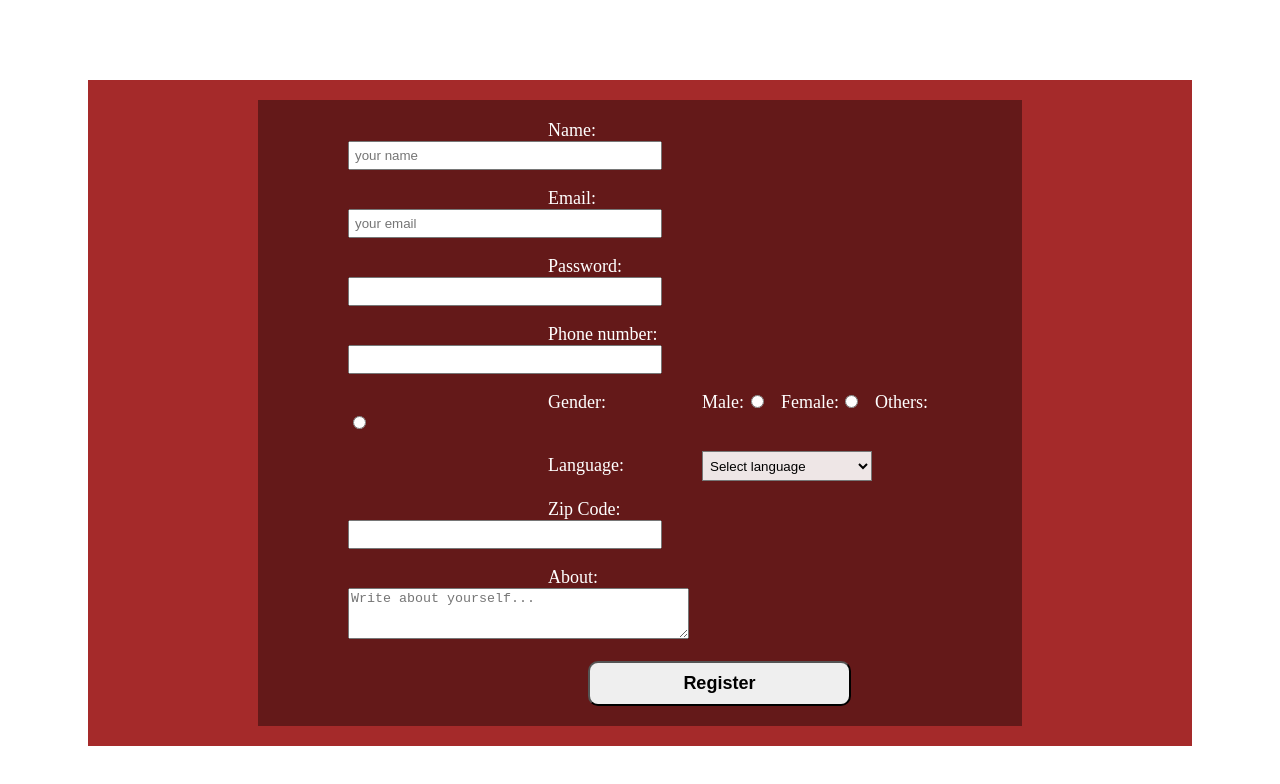
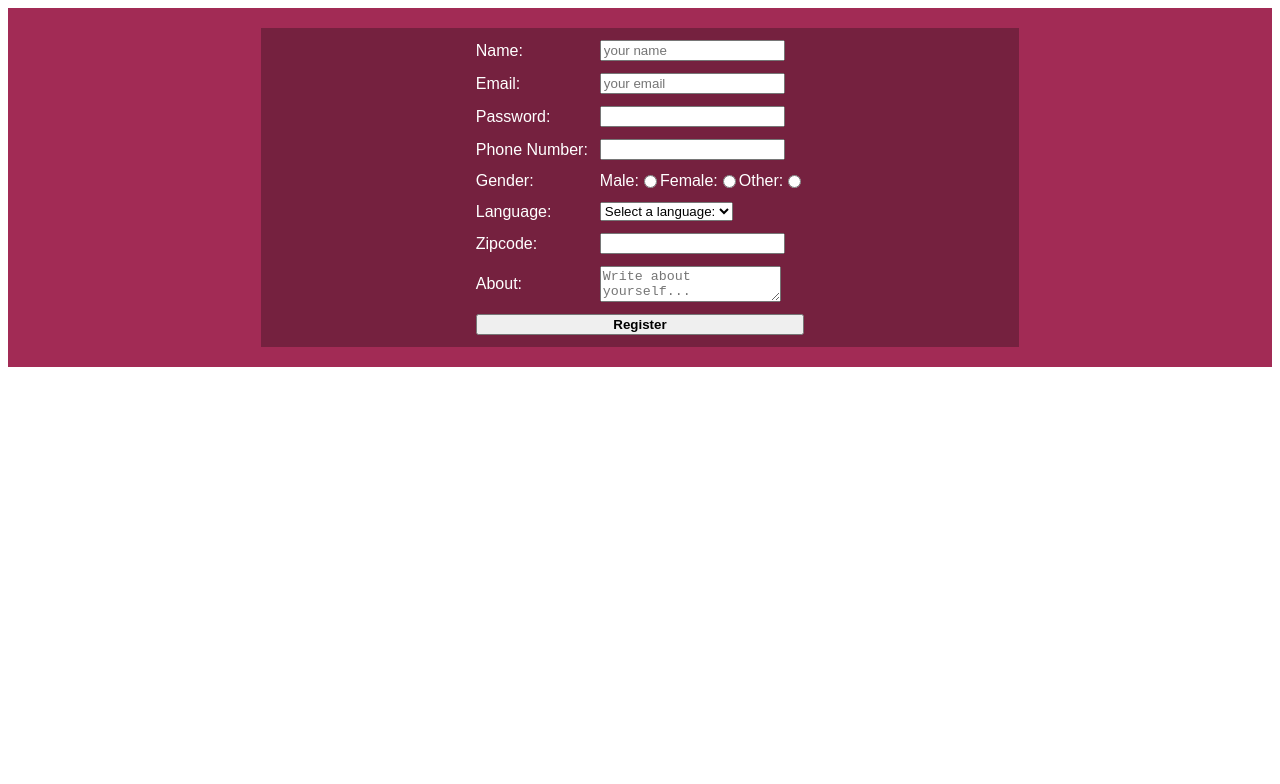
Before and after one commit to 1Akshara/mernfullstack, a plain HTML site: page task12.html in a window 1280 px wide. Drawn offline with Linux system fonts and the light colour scheme.

Commit message:
Update task12.html

```diff
--- a/task12.html
+++ b/task12.html
@@ -1,83 +1,126 @@
 <!DOCTYPE html>
 <html lang="en">
   <head>
-    <meta charset="UTF-8">
-    <meta name="viewport" content="width=device-width, initial-scale=1.0">
-    <title>CSS task-7</title>
+    <meta charset="UTF-8" />
+    <meta name="viewport" content="width=device-width, initial-scale=1.0" />
+    <title>CSS-7</title>
     <style>
-        .out{
-
-            background-color: brown;
-            margin: 80px 80px 80px 80px;
-            padding: 10px 90px 10px 90px;
+        .b{
+            background-color: #A22B55;
+            padding: 20px 20%;
         }
-        form{
-            margin: 10px 80px 10px 80px;
-            background-color: rgb(100, 25, 25);
-            padding:  20px 90px 20px 90px;
-
+      form {
+        margin: 0 auto;
+        display: inline-block;
       }
-        input[type=submit]{
-                margin-left:240px ;
-                border-radius: 10px;
-                padding: 10px;
-                font-weight: bolder;
-                width: 45%;
+      #r{
+        float: right;
       }
-        input[type=text],input[type=password],input[type=tel],input[type=email],input[type=number]{
-            width: 300px;
+      label,input,select,textarea{
+        float: left;
+      }
+      .c,table{
+        background-color: #75213F;
+        margin:0 auto;
+        text-align:center;
+      }
+      table,tr,td{
         padding: 5px;
+        color: white;
+        font-family: Arial, Helvetica, sans-serif;
       }
-        label{
-            margin-left: 200px;
-            color: white;
-            display: inline-block;
-            width: 150px;
-            font-size: large;
-            font-family: 'Times New Roman', Times, serif;
-
-        }
-        select{
-            background-color: rgba(255, 255, 255, 0.89);
-            height: 30px;
-            padding: 3px;
-            width: 170px;
+      .a{
+        width: 100%;
+        font-weight: bold;
       }
     </style>
   </head>
   <body>
-    <div class="out">
-    <form action="submitpage.html">
+    <div>
+      <div class="b">
+        <div class="c">
+          <table>
+            <form>
+              <tr>
+                <td>
                   <label for="name">Name:</label>
-        <input type="text" placeholder="your name"><br><br>
+                </td><td>
+                  <input type="text" id="name" placeholder="your name"/>
+                </td>
+              </tr>
+              <tr>
+                <td>
                   <label for="email">Email:</label>
-        <input type="email" placeholder="your email"><br><br>
+                </td><td>
+                  <input type="text" id="email" placeholder="your email"/>
+                </td>
+              </tr>
+              <tr>
+                <td>
                   <label for="password">Password:</label>
-        <input type="password"><br><br>
-        <label for="Phone number">Phone number:</label>
-        <input type="tel"><br><br>
+                </td><td>
+                  <input type="password" id="password" name="password" />
+                </td>
+              </tr>
+              <tr>
+                <td>
+                  <label for="ph">Phone Number:</label>
+                </td><td>
+                  <input type="password" id="re-password" name="re-password" />
+                </td>
+              </tr>
+              <tr>
+                <td>
                   <label for="gender">Gender:</label>
-        <label for="m" style="margin-right: 10px !important; margin-left: 0px !important; width: 30px !important;" >Male:</label>
-        <input type="radio" name="gender">
-        <label for="f" style="margin-right: 10px !important; margin-left: 10px !important; width: 45px !important;">Female:</label>
-        <input type="radio" name="gender">
-        <label for="o" style="margin-right: 10px !important;  margin-left: 10px !important; width: 40px !important;">Others:</label>
-        <input type="radio" name="gender"><br><br>
-        <label for="language">Language:</label>
-        <select name="lan" id="lan">
-            <option value="Select language">Select language</option>
-            <option value="telugu">telugu</option>
-            <option value="hindi">hindi</option>
-            <option value="tamil">tamil</option>
-            <option value="English">English</option>
-        </select><br><br>
-        <label for="Zip code">Zip Code:</label>
-        <input type="number"><br><br>
-        <label for="About" >About:</label>
-        <textarea name="about" id="about" cols="40" rows="3" placeholder="Write about yourself..."></textarea><br><br>
-        <input type="submit" value="Register" style="font-weight: bolder; font-size: large;">
-
+                </td><td>
+                    <span>
+                      <label for="m">Male:</label><input type="radio" id="m" />
+                    </span>
+                    <span>
+                      <label for="f">Female:</label
+                      ><input type="radio" id="f" />
+                    </span>
+                    <span>
+                      <label for="ot">Other:</label
+                      ><input type="radio" id="ot" />
+                    </span>
+                </td>
+              </tr>
+              <tr>
+                <td>
+                  <label for="lang">Language:</label>
+                </td><td>
+                  <select>
+                    <option disabled selected>Select a language:</option>
+                    <option>Telugu</option>
+                    <option>Hindi</option>
+                    <option>English</option>
+                  </select>
+                </td>
+              </tr>
+              <tr>
+                <td>
+                  <label for="zip">Zipcode:</label>
+                </td><td>
+                  <input type="text" id="zip" name="zip" />
+                </td>
+              </tr>
+              <tr>
+                <td>
+                  <label for="abt">About:</label>
+                </td><td>
+                  <textarea id="abt" placeholder="Write about yourself..."></textarea>
+                </td>
+              </tr>
+              <tr>
+                <td colspan="2">
+                  <input type="submit" value="Register" class="a" />
+                </td>
+              </tr>
             </form>
+          </table>
+        </div>
+      </div>
     </div>
   </body>
 </html>
```
Lines whose indentation alone changed are shown as unchanged.
